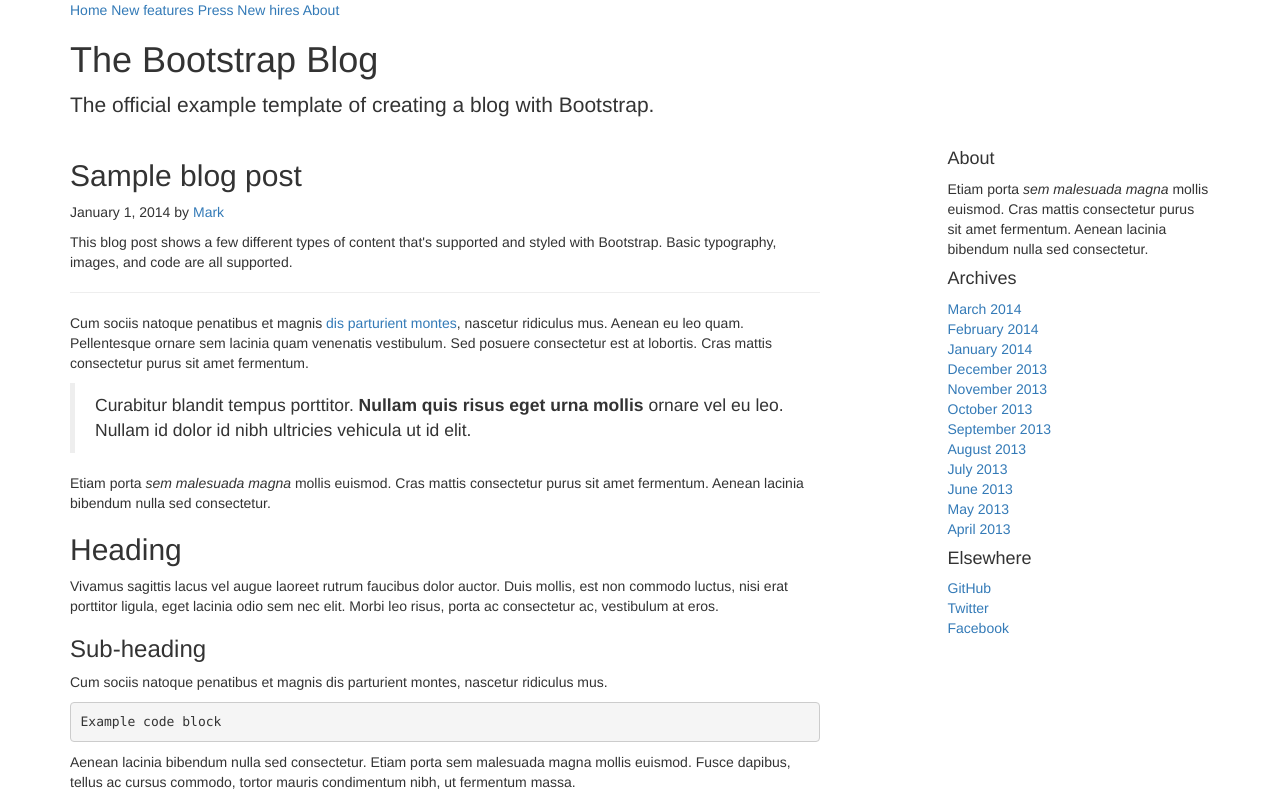
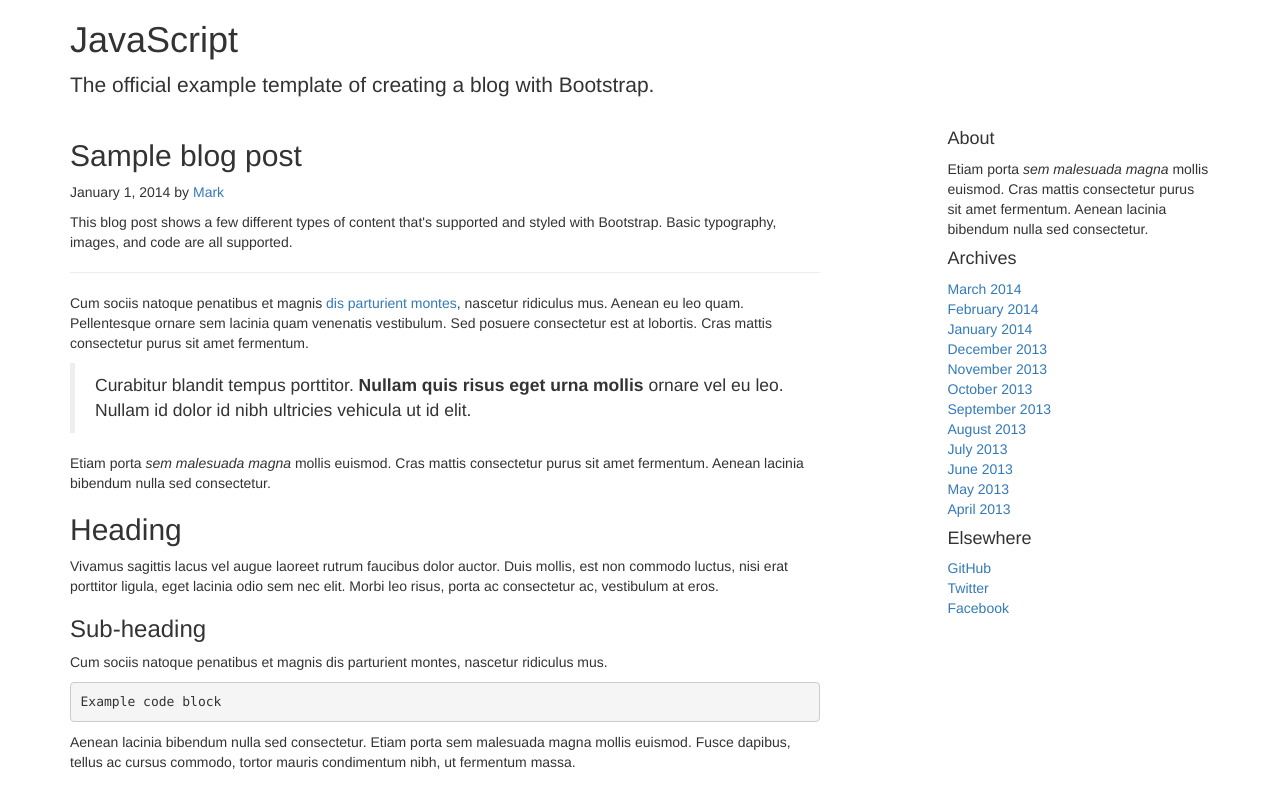
Before and after one commit to Toleran/Toleran.github.io, a plain HTML site: page Javascript.html in a window 1280 px wide. Shown: the top 789 px of the page. Drawn offline with Linux system fonts and the light colour scheme.

Commit message:
Update Javascript.html

```diff
--- a/Javascript.html
+++ b/Javascript.html
@@ -18,25 +18,12 @@
 	    <![endif]-->
     </head>
     <body>
-    	<!-- 文章页面导航栏目 -->
-    	<div class="blog-masthead">
-	      <div class="container">
-	        <nav class="blog-nav">
-	          <a class="blog-nav-item active" href="#">Home</a>
-	          <a class="blog-nav-item" href="#">New features</a>
-	          <a class="blog-nav-item" href="#">Press</a>
-	          <a class="blog-nav-item" href="#">New hires</a>
-	          <a class="blog-nav-item" href="#">About</a>
-	        </nav>
-	      </div>
-	    </div>
-
 
 		<!-- main页面 -->
 	    <div class="container">
 
 	      <div class="blog-header">
-	        <h1 class="blog-title">The Bootstrap Blog</h1>
+	        <h1 class="blog-title">JavaScript</h1>
 	        <p class="lead blog-description">The official example template of creating a blog with Bootstrap.</p>
 	      </div>
 
```
